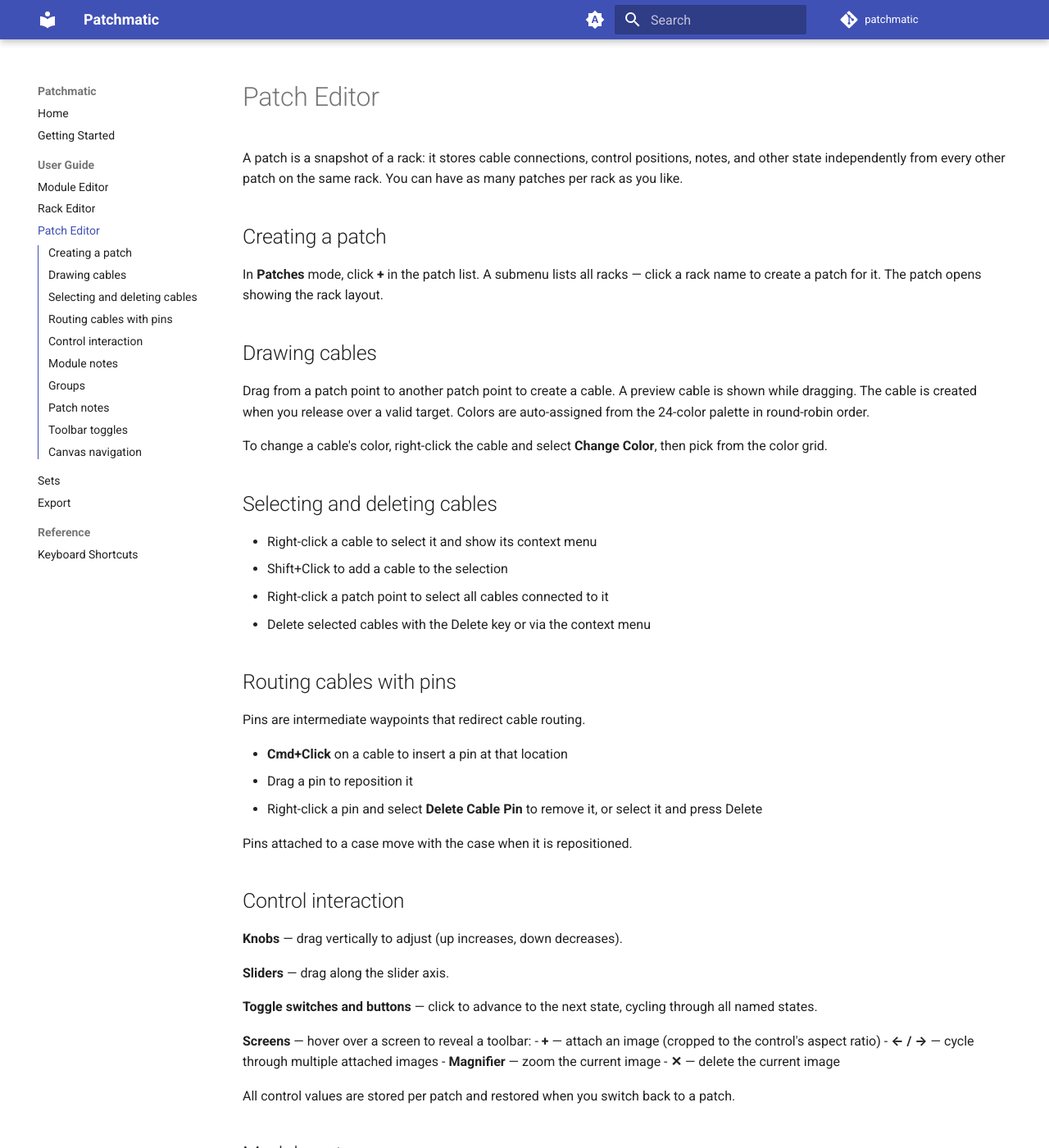
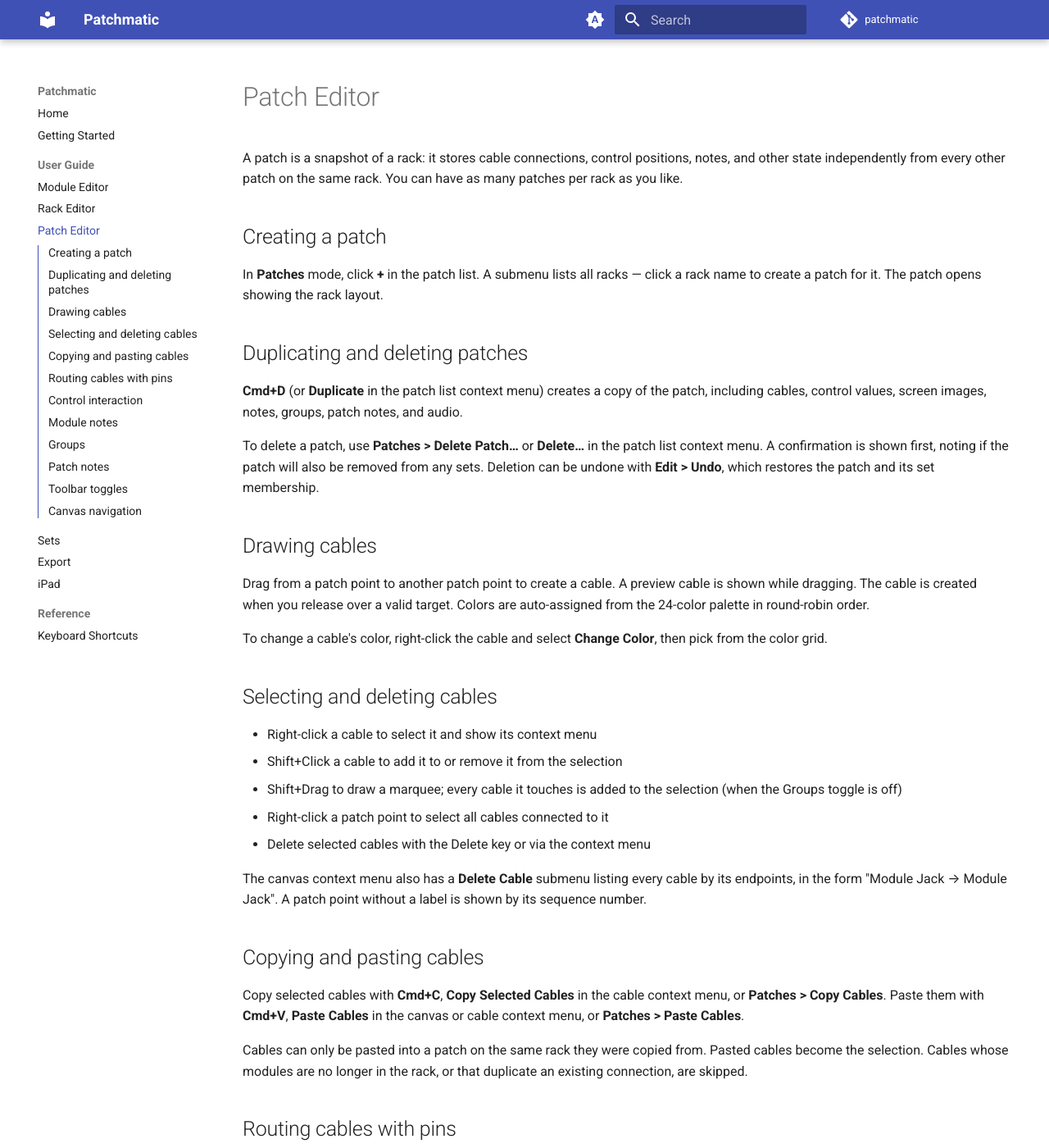
Before and after one commit to pkyme/patchmatic, an MkDocs documentation site: the page built from docs/guide/patch-editor.md, in a window 1280 px wide and 1400 px high. Shown: the whole window at 82% size. Built offline with MkDocs 1.6.1 and Material for MkDocs 9.7.7, drawn with Linux system fonts in a browser that asks for light colours; comment, search, counter and statistics services are not loaded; some of the changed text lies outside the part shown.

Commit message:
Update docs: iPad viewer, sync folder, cable copy/paste, patch delete undo
- Add iPad guide covering the sync folder and read-only set browsing
- Document cable copy/paste, marquee selection and Delete Cable menu labels
- Document patch delete confirmation and undo, and optional screen image cropping
- Document modules being pushed aside when dropped into an occupied row

Co-Authored-By: Claude Opus 5.5 <noreply@anthropic.com>

```diff
--- a/docs/guide/patch-editor.md
+++ b/docs/guide/patch-editor.md
@@ -5,6 +5,12 @@ A patch is a snapshot of a rack: it stores cable connections, control positions,
 ## Creating a patch
 
 In **Patches** mode, click **+** in the patch list. A submenu lists all racks — click a rack name to create a patch for it. The patch opens showing the rack layout.
+
+## Duplicating and deleting patches
+
+**Cmd+D** (or **Duplicate** in the patch list context menu) creates a copy of the patch, including cables, control values, screen images, notes, groups, patch notes, and audio.
+
+To delete a patch, use **Patches > Delete Patch…** or **Delete…** in the patch list context menu. A confirmation is shown first, noting if the patch will also be removed from any sets. Deletion can be undone with **Edit > Undo**, which restores the patch and its set membership.
 
 ## Drawing cables
 
@@ -15,9 +21,18 @@ To change a cable's color, right-click the cable and select **Change Color**, th
 ## Selecting and deleting cables
 
 - Right-click a cable to select it and show its context menu
-- Shift+Click to add a cable to the selection
+- Shift+Click a cable to add it to or remove it from the selection
+- Shift+Drag to draw a marquee; every cable it touches is added to the selection (when the Groups toggle is off)
 - Right-click a patch point to select all cables connected to it
 - Delete selected cables with the Delete key or via the context menu
+
+The canvas context menu also has a **Delete Cable** submenu listing every cable by its endpoints, in the form "Module Jack → Module Jack". A patch point without a label is shown by its sequence number.
+
+## Copying and pasting cables
+
+Copy selected cables with **Cmd+C**, **Copy Selected Cables** in the cable context menu, or **Patches > Copy Cables**. Paste them with **Cmd+V**, **Paste Cables** in the canvas or cable context menu, or **Patches > Paste Cables**.
+
+Cables can only be pasted into a patch on the same rack they were copied from. Pasted cables become the selection. Cables whose modules are no longer in the rack, or that duplicate an existing connection, are skipped.
 
 ## Routing cables with pins
 
@@ -38,7 +53,7 @@ Pins attached to a case move with the case when it is repositioned.
 **Toggle switches and buttons** — click to advance to the next state, cycling through all named states.
 
 **Screens** — hover over a screen to reveal a toolbar:
-- **+** — attach an image (cropped to the control's aspect ratio)
+- **+** — attach an image. By default the whole image is used. Check **Crop Image** to show a crop rectangle, and **Lock Aspect Ratio** to constrain it to the screen's aspect ratio.
 - **← / →** — cycle through multiple attached images
 - **Magnifier** — zoom the current image
 - **✕** — delete the current image
--- a/mkdocs.yml
+++ b/mkdocs.yml
@@ -39,5 +39,6 @@ nav:
     - Patch Editor: guide/patch-editor.md
     - Sets: guide/sets.md
     - Export: guide/export.md
+    - iPad: guide/ipad.md
   - Reference:
     - Keyboard Shortcuts: reference/keyboard-shortcuts.md
```
Also changed, not shown: README.md (+5 -0 lines), docs/guide/ipad.md (added, +52 -0 lines), docs/guide/rack-editor.md (+3 -1 lines), docs/index.md (+5 -0 lines), docs/reference/keyboard-shortcuts.md (+4 -0 lines).
